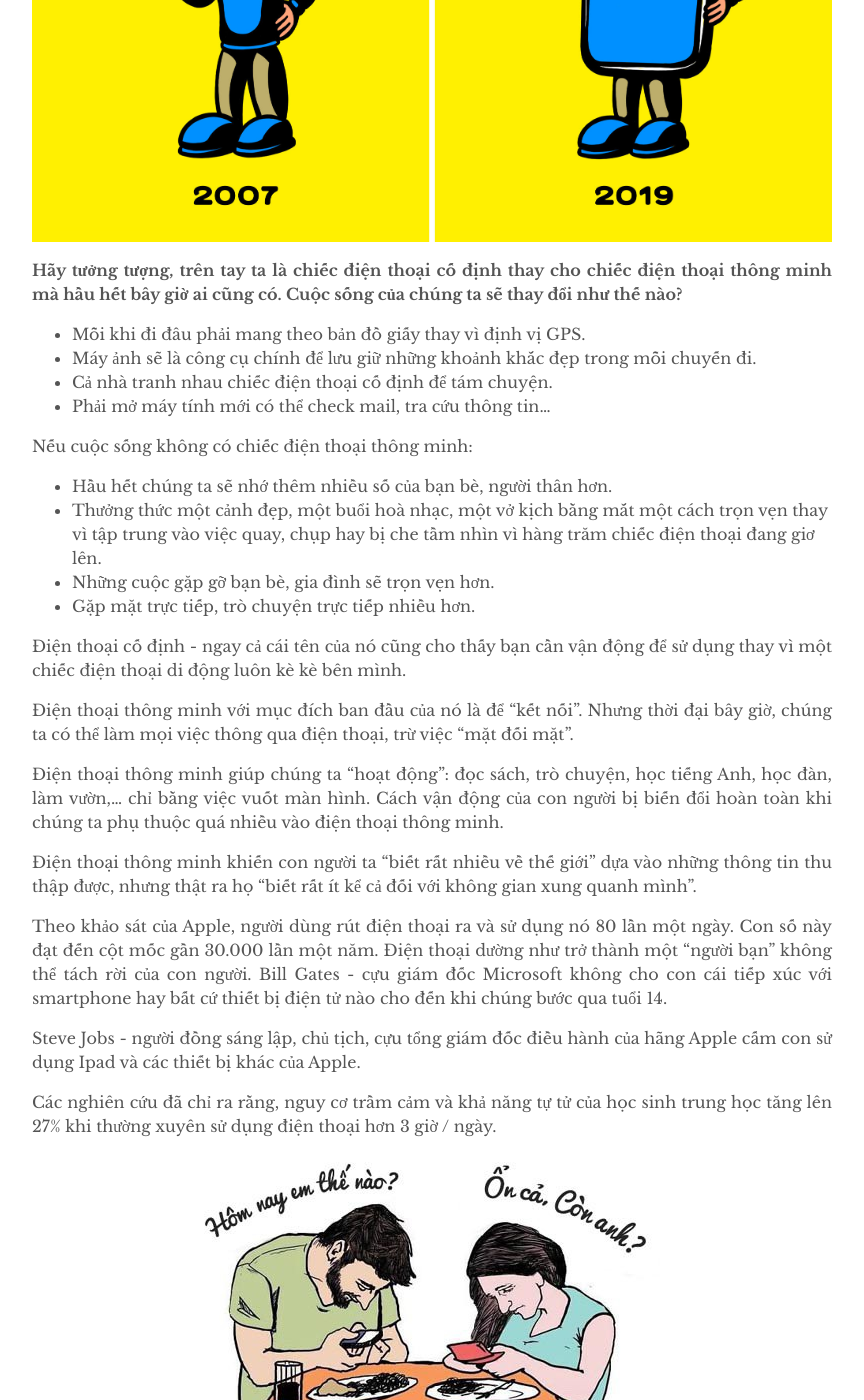
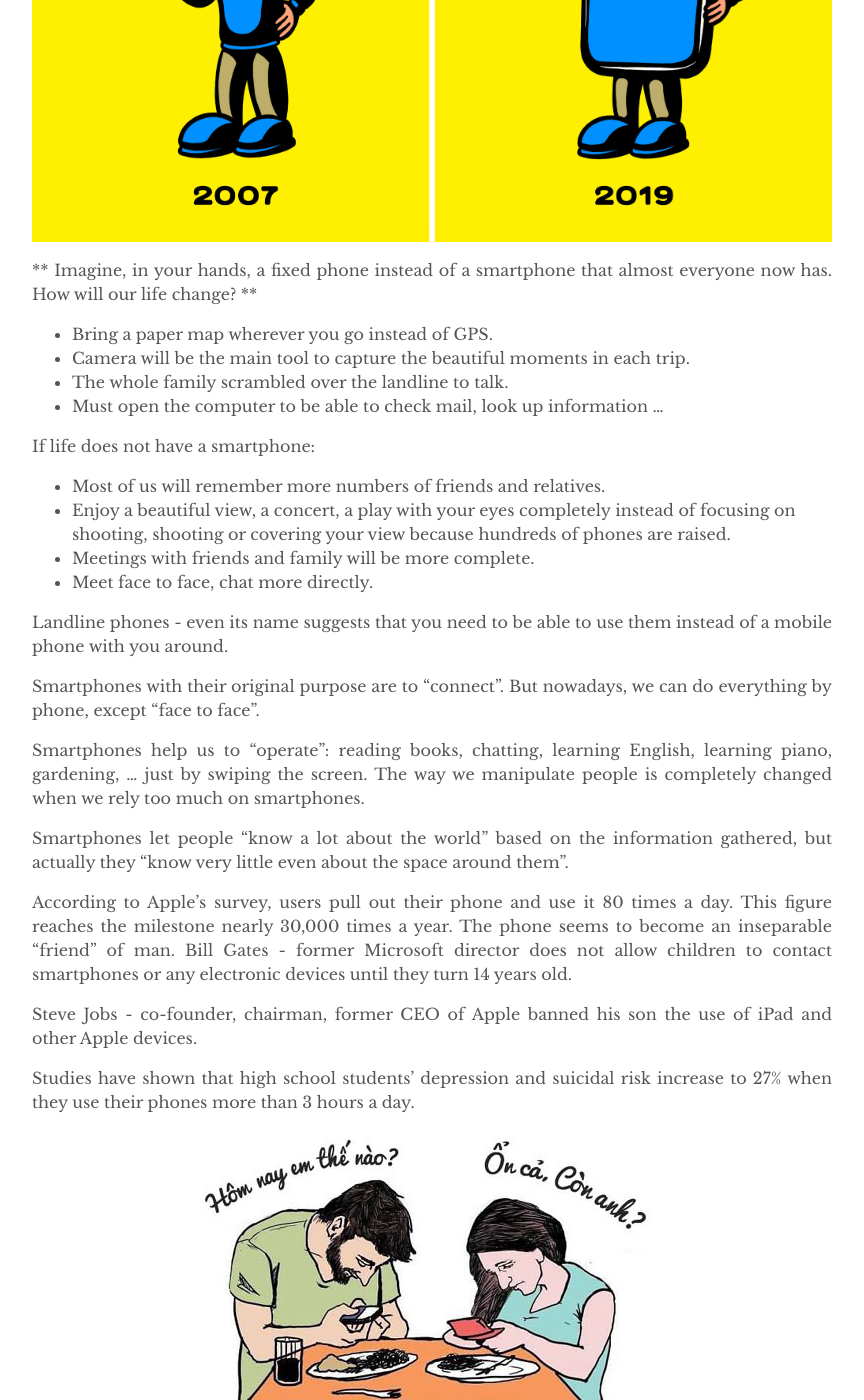
Before and after one commit to duongtunganh/en, a Jekyll site: the page built from _posts/home/2020-03-27-dien-thoai-thong-minh.md, in a window 1280 px wide and 1400 px high, scrolled down 499 px. Shown: the whole window, without its empty margins (208-1072 px from the left). Built offline with Jekyll 4.4.1, drawn with Linux system fonts in a browser that asks for light colours; a script that is not in the unit is left out; comment, search, counter and statistics services are not loaded; some of the changed text lies outside the part shown.

Commit message:
Update 2020-03-27-dien-thoai-thong-minh.md

```diff
--- a/_posts/home/2020-03-27-dien-thoai-thong-minh.md
+++ b/_posts/home/2020-03-27-dien-thoai-thong-minh.md
@@ -1,5 +1,5 @@
 ---
-title: Điện thoại của chúng ta thông minh, còn bạn?
+title: Our phones are smart, how about you?
 comments: true
 layout: post
 categories:
@@ -7,37 +7,40 @@ categories:
 ---
 ![Image](/img/27newport-superJumbo.jpg)
 
+** Imagine, in your hands, a fixed phone instead of a smartphone that almost everyone now has. How will our life change? **
 
-**Hãy tưởng tượng, trên tay ta là chiếc điện thoại cố định thay cho chiếc điện thoại thông minh mà hầu hết bây giờ ai cũng có. Cuộc sống của chúng ta sẽ thay đổi như thế nào?**
+- Bring a paper map wherever you go instead of GPS.
+- Camera will be the main tool to capture the beautiful moments in each trip.
+- The whole family scrambled over the landline to talk.
+- Must open the computer to be able to check mail, look up information ...
 
-- Mỗi khi đi đâu phải mang theo bản đồ giấy thay vì định vị GPS.
-- Máy ảnh sẽ là công cụ chính để lưu giữ những khoảnh khắc đẹp trong mỗi chuyến đi.
-- Cả nhà tranh nhau chiếc điện thoại cố định để tám chuyện.
-- Phải mở máy tính mới có thể check mail, tra cứu thông tin...
+If life does not have a smartphone:
 
-Nếu cuộc sống không có chiếc điện thoại thông minh:
+- Most of us will remember more numbers of friends and relatives.
+- Enjoy a beautiful view, a concert, a play with your eyes completely instead of focusing on shooting, shooting or covering your view because hundreds of phones are raised.
+- Meetings with friends and family will be more complete.
+- Meet face to face, chat more directly.
 
-- Hầu hết chúng ta sẽ nhớ thêm nhiều số của bạn bè, người thân hơn.
-- Thưởng thức một cảnh đẹp, một buổi hoà nhạc, một vở kịch bằng mắt một cách trọn vẹn thay vì tập trung vào việc quay, chụp hay bị che tầm nhìn vì hàng trăm chiếc điện thoại đang giơ lên.
-- Những cuộc gặp gỡ bạn bè, gia đình sẽ trọn vẹn hơn.
-- Gặp mặt trực tiếp, trò chuyện trực tiếp nhiều hơn.
 
-Điện thoại cố định - ngay cả cái tên của nó cũng cho thấy bạn cần vận động để sử dụng thay vì một chiếc điện thoại di động luôn kè kè bên mình.
+Landline phones - even its name suggests that you need to be able to use them instead of a mobile phone with you around.
 
-Điện thoại thông minh với mục đích ban đầu của nó là để “kết nối”. Nhưng thời đại bây giờ, chúng ta có thể làm mọi việc thông qua điện thoại, trừ việc “mặt đối mặt”.
+Smartphones with their original purpose are to "connect". But nowadays, we can do everything by phone, except "face to face".
 
-Điện thoại thông minh giúp chúng ta “hoạt động”: đọc sách, trò chuyện, học tiếng Anh, học đàn, làm vườn,... chỉ bằng việc vuốt màn hình. Cách vận động của con người bị biến đổi hoàn toàn khi chúng ta phụ thuộc quá nhiều vào điện thoại thông minh.
+Smartphones help us to "operate": reading books, chatting, learning English, learning piano, gardening, ... just by swiping the screen. The way we manipulate people is completely changed when we rely too much on smartphones.
 
-Điện thoại thông minh khiến con người ta “biết rất nhiều về thế giới” dựa vào những thông tin thu thập được, nhưng thật ra họ “biết rất ít kể cả đối với không gian xung quanh mình”.
+Smartphones let people "know a lot about the world" based on the information gathered, but actually they "know very little even about the space around them".
 
-Theo khảo sát của Apple, người dùng rút điện thoại ra và sử dụng nó 80 lần một ngày. Con số này đạt đến cột mốc gần 30.000 lần một năm. Điện thoại dường như trở thành một “người bạn” không thể tách rời của con người. Bill Gates - cựu giám đốc Microsoft không cho con cái tiếp xúc với smartphone hay bất cứ thiết bị điện tử nào cho đến khi chúng bước qua tuổi 14.
+According to Apple's survey, users pull out their phone and use it 80 times a day. This figure reaches the milestone nearly 30,000 times a year. The phone seems to become an inseparable "friend" of man. Bill Gates - former Microsoft director does not allow children to contact smartphones or any electronic devices until they turn 14 years old.
 
-Steve Jobs - người đồng sáng lập, chủ tịch, cựu tổng giám đốc điều hành của hãng Apple cấm con sử dụng Ipad và các thiết bị khác của Apple.
+Steve Jobs - co-founder, chairman, former CEO of Apple banned his son the use of iPad and other Apple devices.
 
-Các nghiên cứu đã chỉ ra rằng, nguy cơ trầm cảm và khả năng tự tử của học sinh trung học tăng lên 27% khi thường xuyên sử dụng điện thoại hơn 3 giờ / ngày.
+
+Studies have shown that high school students' depression and suicidal risk increase to 27% when they use their phones more than 3 hours a day.
 
 ![Image](/img/phones.jpg)
 
-Này các bạn trẻ, ngẩng mặt lên, hãy tập trung vào những gì ngay trước mặt hơn là cúi gằm vào màn hình điện thoại. Đừng trở nên ngày một ngu ngốc với chiếc điện thoại thông minh. Đi du lịch hãy ngắm cảnh, đi hẹn hò hãy quan tâm nhau, làm việc hãy chúc tâm hoàn thành nhiệm vụ... Dù chúng ta có hai bàn tay nhưng tôi tin rằng bạn không thể cầm điện thoại di động và bàn tay của người khác cùng lúc.
 
-Nguồn trích từ sách: 101 điều trường học chưa bao giờ dạy bạn
+Young people, face up, focus on what's in front of you rather than looking down on your phone screen. Do not become increasingly stupid with a smartphone. Traveling, sightseeing, dating, take care of each other, work, please complete the mission ... Although we have two hands, I believe you cannot hold a mobile phone and the hands of others at the same time.
+
+Sources from books: 101 things schools have never taught you
+Translate: Tùng Anh
```
